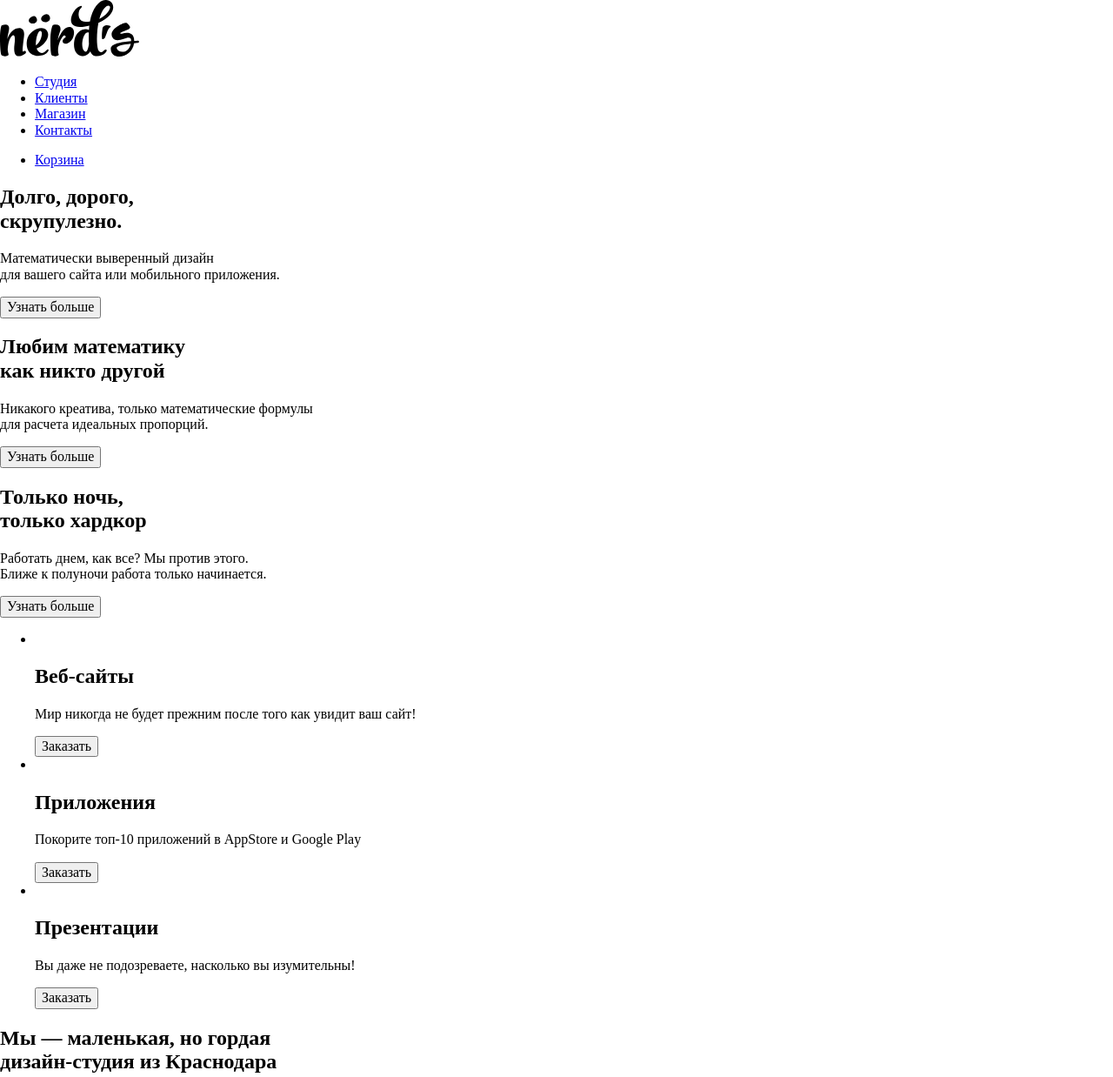
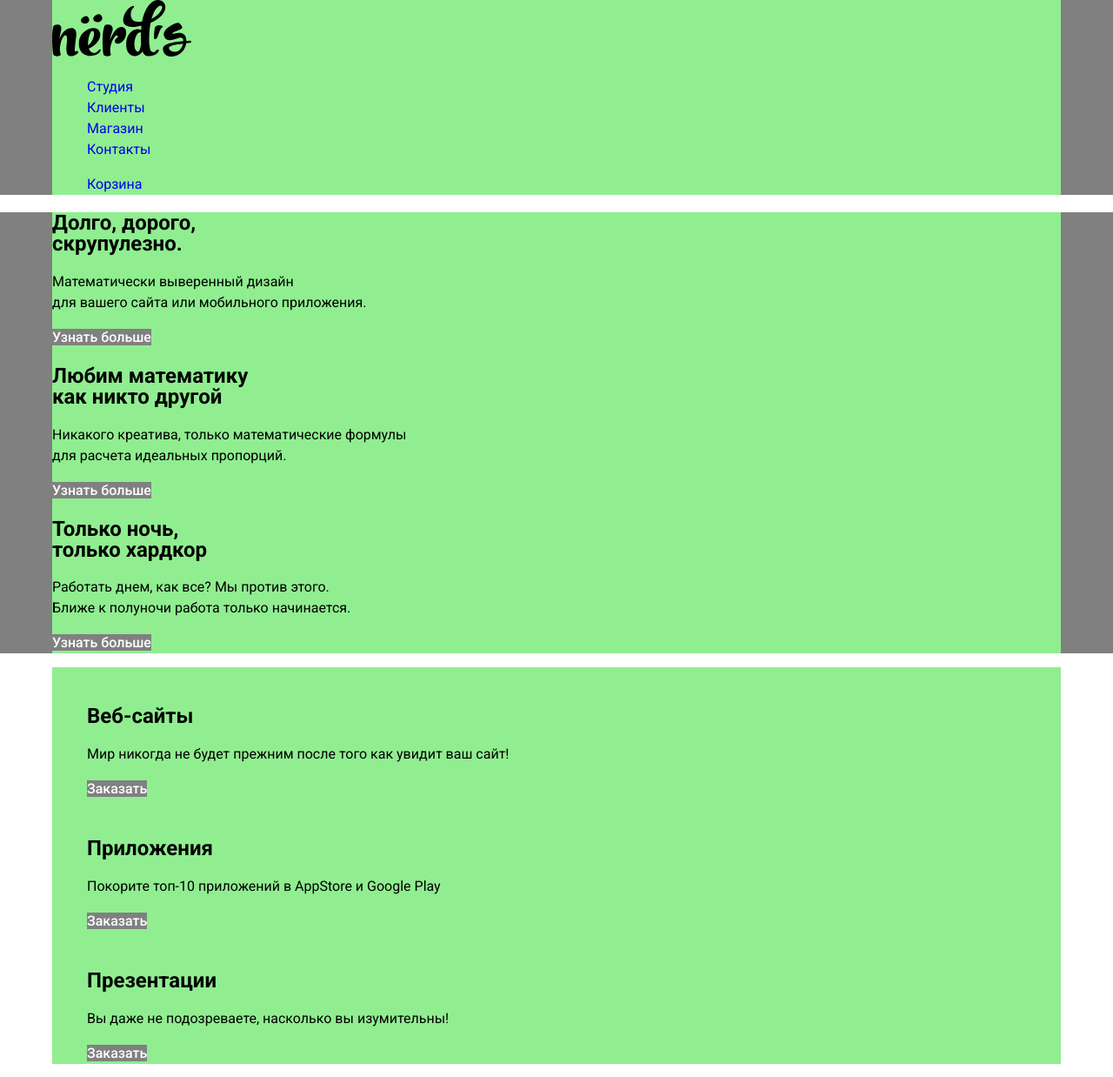
Before and after one commit to artmz/Nerds, a plain HTML site: page index.html in a window 1280 px wide. Shown: the top 1238 px of the page at 87% size. Drawn offline with Linux system fonts and the light colour scheme; files that its build step writes are made by us from their sources.

Commit message:
basic markup

```diff
--- a/css/style.css
+++ b/css/style.css
@@ -10,3 +10,59 @@ html {
 html, body {
   margin: 0;
   padding: 0;
+}
+
+body {
+  font-family: 'Roboto', Arial, sans-serif;
+  font-size: 16px;
+  line-height: 24px;
+  font-weight: normal;
+
+  color: #000000;
+  background: #ffffff;
+}
+
+.container {
+  width: 1160px;
+  margin: 0 auto;
+  background: lightgreen;
+}
+
+ul {
+  list-style: none;
+}
+
+a {
+  text-decoration: none;
+}
+
+.btn {
+  min-height: 50px;
+  font-size: 16px;
+  line-height: 18px;
+  font-weight: 500;
+  text-align: center;
+
+  color: #ffffff;
+  background: grey;
+}
+
+.slider-btn {
+  width: 240px;
+}
+
+.feature-btn {
+  width: 160px;
+}
+
+.map-btn {
+  width: 220px;
+}
+
+.main-header {
+  background: grey;
+}
+
+.slider {
+  background: grey;
+}
--- a/index.html
+++ b/index.html
@@ -6,30 +6,29 @@
   <meta http-equiv="X-UA-Compatible" content="ie=edge">
   <link href="https://fonts.googleapis.com/css2?family=Roboto:wght@400;500;700&display=swap" rel="stylesheet">
   <link rel="stylesheet" href="css/normalize.css">
-  <link rel="stylesheet" href="style.css">
+  <link rel="stylesheet" href="css/style.css">
   <title>Nerds web studio</title>
 </head>
 <body>
   <header class="main-header">
-    <div class="container">
-      <nav class="main-navigation">
+      <nav class="main-navigation container">
 
-        <a href="#">
+        <a class="main-header-logo" href="#">
           <img src="img/nerds-logo.svg" alt="Логотип Нердс" width="160" height="65">
         </a>
 
         <ul class="site-navigation">
           <li>
-            <a href="#">Студия</a>
+            <a class="site-navigation-link" href="#">Студия</a>
           </li>
           <li>
-            <a href="#">Клиенты</a>
+            <a class="site-navigation-link" href="#">Клиенты</a>
           </li>
           <li>
-            <a href="#">Магазин</a>
+            <a class="site-navigation-link" href="#">Магазин</a>
           </li>
           <li>
-            <a href="#">Контакты</a>
+            <a class="site-navigation-link" href="#">Контакты</a>
           </li>
         </ul>
 
@@ -39,52 +38,52 @@
           </li>
         </ul>
       </nav>
-
-      <div class="slider">
-
+  </header>
+  <main>
+      <section class="slider">
+        <div class="container">
         <div class="slider-item slider-item-1">
           <h2>Долго, дорого,<br> скрупулезно.</h2>
           <p>Математически выверенный дизайн<br> для вашего сайта или мобильного приложения.</p>
-          <button class="btn slider-btn" type="button" name="button">Узнать больше</button>
+          <a class="btn slider-btn">Узнать больше</a>
         </div>
 
         <div class="slider-item slider-item-2 hidden">
           <h2>Любим математику<br> как никто другой</h2>
           <p>Никакого креатива, только математические формулы<br> для расчета идеальных пропорций.</p>
-          <button class="btn slider-btn" type="button" name="button">Узнать больше</button>
+          <a class="btn slider-btn" href="#">Узнать больше</a>
         </div>
 
         <div class="slider-item slider-item-3 hidden">
           <h2>Только ночь,<br> только хардкор</h2>
           <p>Работать днем, как все? Мы против этого.<br> Ближе к полуночи работа только начинается.</p>
-          <button class="btn slider-btn" type="button" name="button">Узнать больше</button>
+          <a class="btn slider-btn" href="#">Узнать больше</a>
         </div>
-      </div>
-    </div>
-  </header>
-  <main>
-    <section class="features">
+        </div>
+      </section>
+
+    <section class="features container">
       <ul class="features-list">
 
         <li class="feature-item">
           <img src="img/illustration-1" alt="">
           <h2>Веб-сайты</h2>
           <p>Мир никогда не будет прежним после того как увидит ваш сайт!</p>
-          <button class="btn feature-btn" type="button" name="button">Заказать</button>
+          <a class="btn feature-btn" href="#">Заказать</a>
         </li>
 
         <li class="feature-item">
           <img src="img/illustration-2" alt="">
           <h2>Приложения</h2>
           <p>Покорите топ-10 приложений в AppStore и Google Play</p>
-          <button class="btn feature-btn" type="button" name="button">Заказать</button>
+          <a class="btn feature-btn" href="#">Заказать</a>
         </li>
 
         <li class="feature-item">
           <img src="img/illustration-3" alt="">
           <h2>Презентации</h2>
           <p>Вы даже не подозреваете, насколько вы изумительны!</p>
-          <button class="btn feature-btn" type="button" name="button">Заказать</button>
+          <a class="btn feature-btn" href="#">Заказать</a>
         </li>
       </ul>
     </section>
@@ -150,7 +149,7 @@
       </div>
     </section>
     <section class="map">
-      <div class="contact-container">
+      <div class="container">
         <div class="contact-us">
           <h2>Nerds Design Studio</h2>
           <p>191186, Санкт-Петербург, ул. Б. Конюшенная, д. 19/8</p>
```
